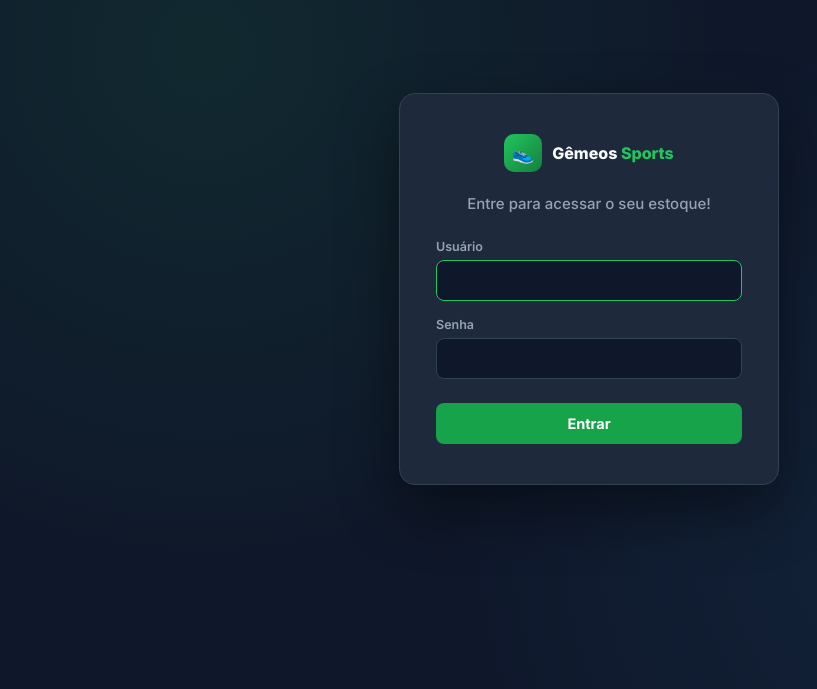
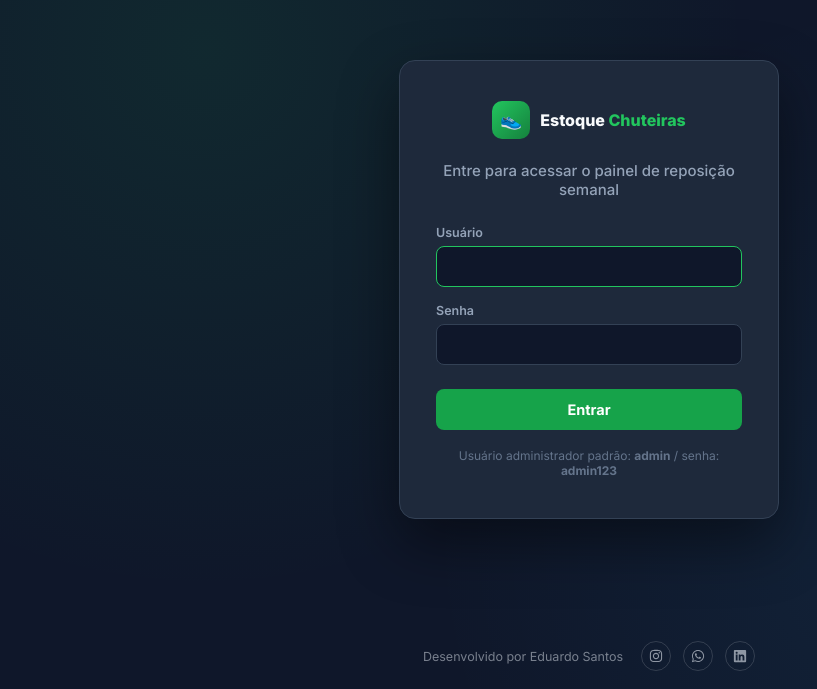
Before and after one commit to EduSantos20/estoque-frontend, a React (Vite) app: page /login in a window 1280 px wide. Shown: the part 111-800 px from the top of the page, without its empty margins (51-868 px from the left). Built offline with nearby package versions, Linux system fonts and the light colour scheme.

Commit message:
feat: add modal pedido

```diff
--- a/package.json
+++ b/package.json
@@ -12,6 +12,7 @@
     "axios": "^1.7.7",
     "react": "^18.3.1",
     "react-dom": "^18.3.1",
+    "react-icons": "^5.7.0",
     "react-router-dom": "^6.26.2"
   },
   "devDependencies": {
--- a/src/App.jsx
+++ b/src/App.jsx
@@ -5,6 +5,7 @@
 import RelatorioDetalhe from './pages/RelatorioDetalhe.jsx'
 import Usuarios from './pages/Usuarios.jsx'
 import Navbar from './components/Navbar.jsx'
+import Footer from './components/Footer.jsx'
 import ProtectedRoute from './components/ProtectedRoute.jsx'
 
 function LayoutPrivado({ children }) {
@@ -12,6 +13,7 @@
     <div className="app-shell">
       <Navbar />
       {children}
+      <Footer />
     </div>
   )
 }
--- /dev/null
+++ b/src/components/Footer.jsx
@@ -0,0 +1,20 @@
+import { FaInstagram, FaWhatsapp, FaLinkedin } from 'react-icons/fa'
+
+export default function Footer() {
+  return (
+    <footer className="app-footer">
+      <span>Desenvolvido por Eduardo Santos</span>
+      <div className="social-links">
+        <a href="https://www.instagram.com/eduaardosaantos" target="_blank" rel="noopener noreferrer" title="Instagram">
+          <FaInstagram />
+        </a>
+        <a href="https://wa.me/5535992131330" target="_blank" rel="noopener noreferrer" title="WhatsApp">
+          <FaWhatsapp />
+        </a>
+        <a href="https://www.linkedin.com/in/eduaardo-saantos/" target="_blank" rel="noopener noreferrer" title="LinkedIn">
+          <FaLinkedin />
+        </a>
+      </div>
+    </footer>
+  )
+}
--- a/src/pages/Estoque.jsx
+++ b/src/pages/Estoque.jsx
@@ -146,6 +146,24 @@
     setModalPedidoAberto(false)
   }
 
+  function copiarPedido() {
+    const sugeridos = itens.filter((i) => i.compraSugerida > 0)
+    if (sugeridos.length === 0) {
+      alert('Não há compra sugerida no momento para copiar.')
+      return
+    }
+    const linhas = sugeridos.map((i) => `Nº ${i.tamanho}: ${i.compraSugerida} par(es)`)
+    const texto = `Pedido semanal — ${labelCategoria}\n${linhas.join('\n')}`
+
+    if (navigator.clipboard?.writeText) {
+      navigator.clipboard.writeText(texto)
+        .then(() => alert('Pedido copiado! Agora é só colar para o fornecedor.'))
+        .catch(() => alert(texto))
+    } else {
+      alert(texto)
+    }
+  }
+
   async function novaSemana() {
     const confirmar = window.confirm(
       'Isso vai fechar a semana atual para TODAS as categorias (Campo, Futsal e Society), salvar o relatório de vendas no histórico e zerar o contador de vendas para começar do zero. Confirmar?'
@@ -244,14 +262,36 @@
           </div>
 
           <div className="card-pedido">
-            <div>
-              <div className="card-pedido-label">Relatório automático · {labelCategoria}</div>
-              <div className="card-pedido-titulo">📋 Resumo do pedido semanal p/ fornecedor</div>
+            <div className="card-pedido-topo">
+              <div>
+                <div className="card-pedido-label">Relatório automático</div>
+                <div className="card-pedido-titulo">📋 Resumo do pedido semanal p/ fornecedor</div>
+              </div>
+              {isAdmin && (
+                <div className="card-pedido-botoes no-print">
+                  <button className="btn-header verde" onClick={copiarPedido}>
+                    📋 Copiar Pedido
+                  </button>
+                  <button className="btn-header laranja" onClick={abrirModalPedido}>
+                    🚚 Mover p/ Correios
+                  </button>
+                </div>
+              )}
             </div>
-            {isAdmin && (
-              <button className="btn-header laranja no-print" onClick={abrirModalPedido}>
-                🚚 Mover p/ Correios
-              </button>
+
+            {itens.filter((i) => i.compraSugerida > 0).length > 0 ? (
+              <div className="grade-pedido-sugestoes">
+                {itens
+                  .filter((i) => i.compraSugerida > 0)
+                  .map((i) => (
+                    <div key={i.tamanho} className="chip-sugestao">
+                      <strong>Nº {i.tamanho}</strong>
+                      <span>{i.compraSugerida} par(es)</span>
+                    </div>
+                  ))}
+              </div>
+            ) : (
+              <div className="card-pedido-vazio">Nenhuma compra sugerida em {labelCategoria} no momento.</div>
             )}
           </div>
 
--- a/src/pages/Login.jsx
+++ b/src/pages/Login.jsx
@@ -1,6 +1,7 @@
 import { useState } from 'react'
 import { useNavigate } from 'react-router-dom'
 import { useAuth } from '../context/AuthContext.jsx'
+import Footer from '../components/Footer.jsx'
 
 export default function Login() {
   const [username, setUsername] = useState('')
@@ -29,9 +30,9 @@
       <div className="login-card">
         <div className="login-marca">
           <div className="login-marca-icone">👟</div>
-          <div className="login-marca-texto">Gêmeos <span>Sports</span></div>
+          <div className="login-marca-texto">Estoque <span>Chuteiras</span></div>
         </div>
-        <div className="login-titulo">Entre para acessar o seu estoque!</div>
+        <div className="login-titulo">Entre para acessar o painel de reposição semanal</div>
 
         {erro && <div className="erro-msg">{erro}</div>}
 
@@ -62,9 +63,13 @@
           </button>
         </form>
 
-        {/* <div className="login-dica">
+        <div className="login-dica">
           Usuário administrador padrão: <strong>admin</strong> / senha: <strong>admin123</strong>
-        </div>*/}
+        </div>
+      </div>
+
+      <div className="login-footer">
+        <Footer />
       </div>
     </div>
   )
--- a/src/styles/global.css
+++ b/src/styles/global.css
@@ -439,11 +439,21 @@
   border-radius: var(--radius);
   padding: 18px 22px;
   margin-bottom: 22px;
+}
+
+.card-pedido-topo {
   display: flex;
   align-items: center;
   justify-content: space-between;
   flex-wrap: wrap;
   gap: 14px;
+  margin-bottom: 16px;
+}
+
+.card-pedido-botoes {
+  display: flex;
+  gap: 10px;
+  flex-wrap: wrap;
 }
 
 .card-pedido-label {
@@ -462,6 +472,38 @@
   display: flex;
   align-items: center;
   gap: 8px;
+}
+
+.grade-pedido-sugestoes {
+  display: grid;
+  grid-template-columns: repeat(auto-fill, minmax(150px, 1fr));
+  gap: 10px;
+}
+
+.chip-sugestao {
+  background: var(--card-alt);
+  border: 1px solid var(--border);
+  border-radius: var(--radius-sm);
+  padding: 10px 14px;
+  display: flex;
+  flex-direction: column;
+  gap: 2px;
+}
+
+.chip-sugestao strong {
+  font-size: 13.5px;
+  color: #f8fafc;
+}
+
+.chip-sugestao span {
+  font-size: 12px;
+  color: var(--green-500);
+  font-weight: 600;
+}
+
+.card-pedido-vazio {
+  font-size: 13px;
+  color: var(--texto-fraco);
 }
 
 /* ---------- Card padrão (tabela principal) ---------- */
@@ -1027,3 +1069,70 @@
 .opcao-categoria-icone {
   font-size: 24px;
 }
+
+/* ---------- Rodapé ---------- */
+.app-footer {
+  margin-top: auto;
+  border-top: 1px solid var(--border);
+  background: var(--card);
+  padding: 16px 32px;
+  display: flex;
+  align-items: center;
+  justify-content: center;
+  gap: 18px;
+  flex-wrap: wrap;
+}
+
+.app-footer span {
+  font-size: 12.5px;
+  color: var(--texto-fraco);
+}
+
+.app-footer .social-links {
+  display: flex;
+  align-items: center;
+  gap: 12px;
+}
+
+.app-footer .social-links a {
+  display: flex;
+  align-items: center;
+  justify-content: center;
+  width: 30px;
+  height: 30px;
+  border-radius: 50%;
+  border: 1px solid var(--border);
+  color: var(--texto-suave);
+  font-size: 14px;
+  transition: all 0.15s ease;
+}
+
+.app-footer .social-links a:hover {
+  border-color: var(--green-500);
+  color: var(--green-500);
+  background: rgba(34,197,94,0.08);
+}
+
+.login-footer {
+  position: fixed;
+  bottom: 0;
+  left: 0;
+  right: 0;
+  padding: 18px;
+}
+
+.login-footer .app-footer {
+  background: transparent;
+  border-top: none;
+  margin-top: 0;
+  padding: 0;
+}
+
+.login-footer span {
+  color: rgba(226,232,240,0.5);
+}
+
+.login-footer .social-links a {
+  border-color: rgba(255,255,255,0.15);
+  color: rgba(226,232,240,0.6);
+}
```
